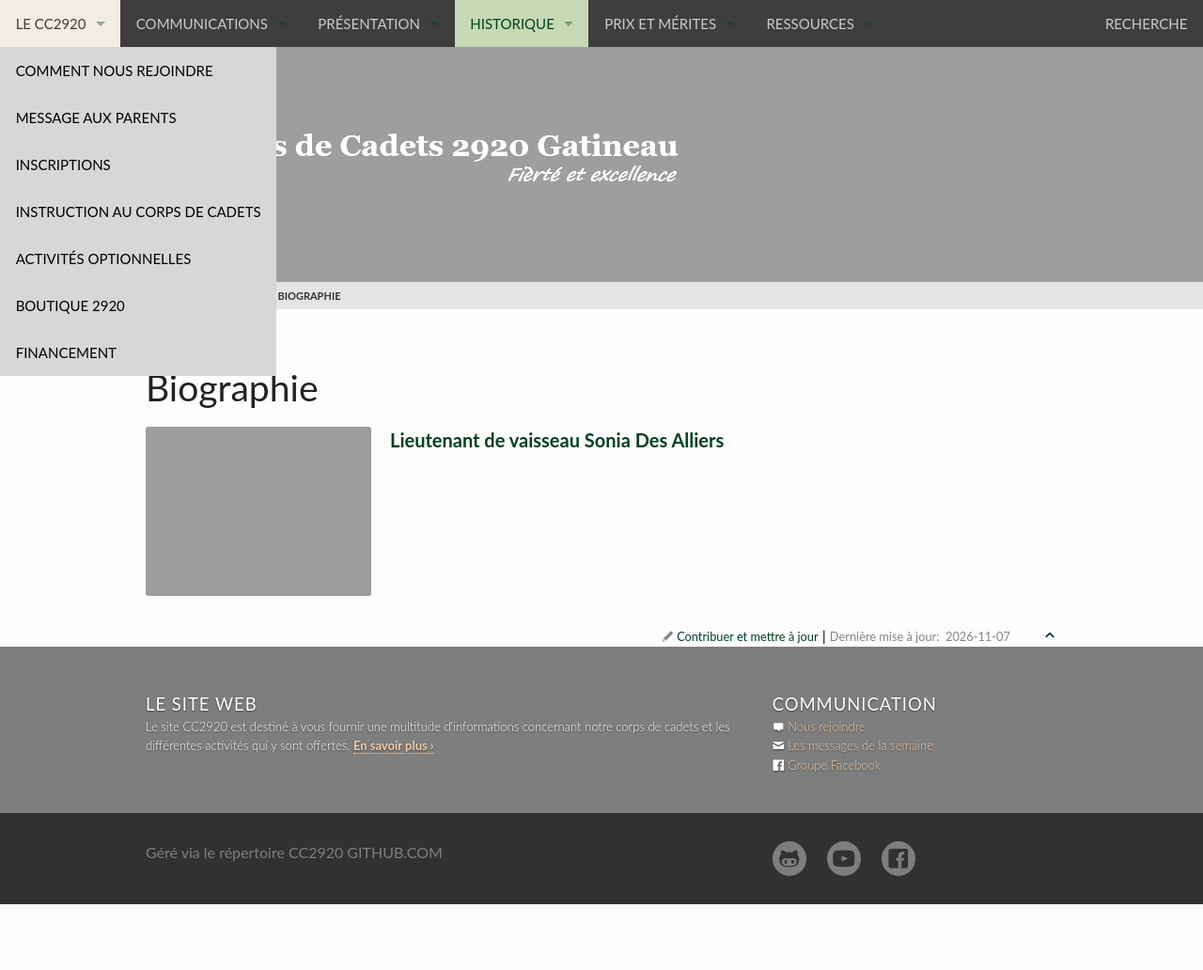
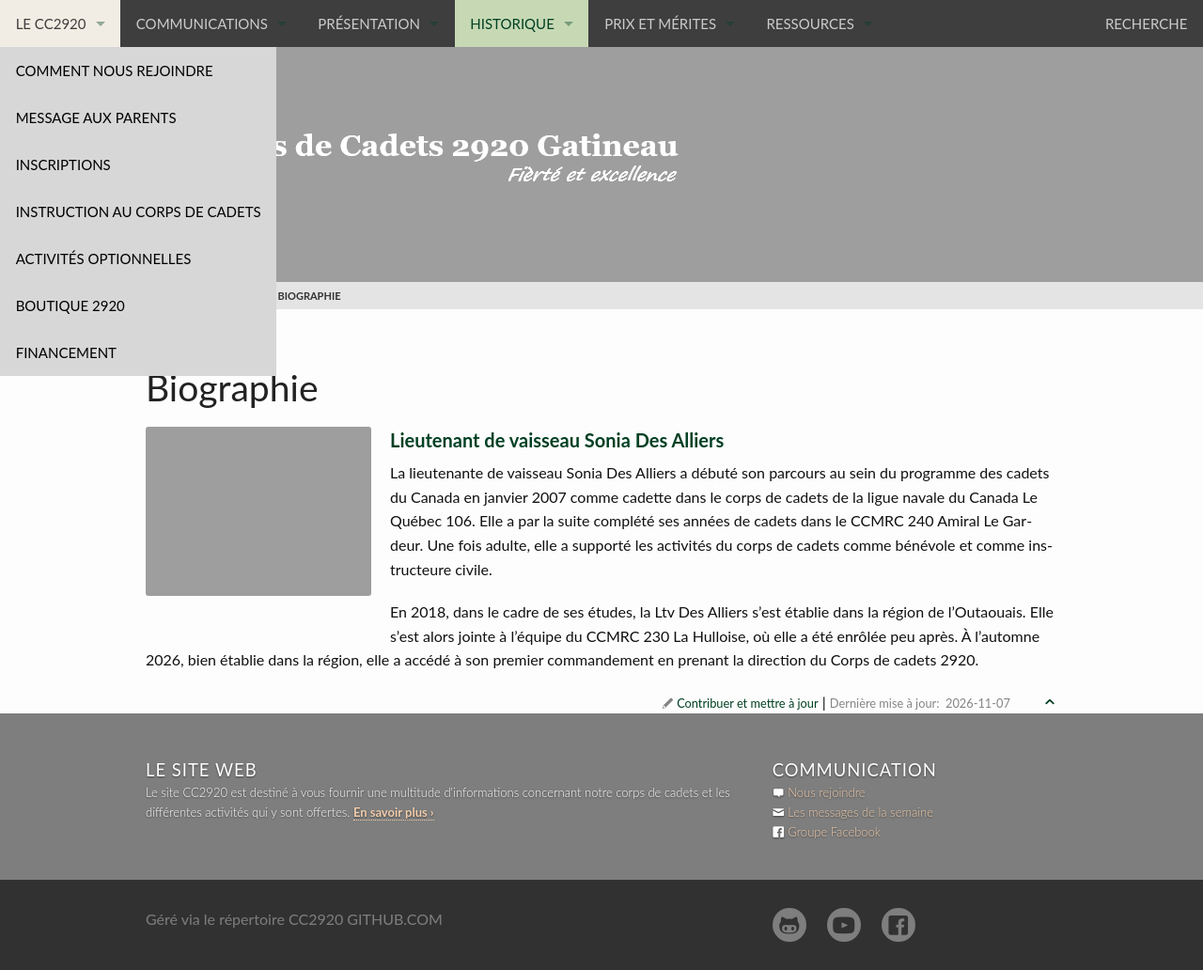
Before and after one commit to CC2920/web, a Jekyll site: the page built from _historique/commandants/2026-sonia-des-alliers.md, in a window 1280 px wide. Shown: the whole page at 94% size. Built offline with Jekyll 4.4.1, drawn with Linux system fonts in a browser that asks for light colours; before the commit the page ends 962 px from its top, so only the background shows below that.

Commit message:
Add biography details for Sonia Des Alliers
Added background information about Lieutenant de vaisseau Sonia Des Alliers, including her cadet history and command position.

```diff
--- a/_historique/commandants/2026-sonia-des-alliers.md
+++ b/_historique/commandants/2026-sonia-des-alliers.md
@@ -3,3 +3,6 @@ dates: "2026 - "
 cmdt: "Lieutenant de vaisseau Sonia Des Alliers"
 picture: "/docs/historique/CmdtDesAlliersS.jpg"
 ---
+La lieutenante de vaisseau Sonia Des Alliers a débuté son parcours au sein du programme des cadets du Canada en janvier 2007 comme cadette dans le corps de cadets de la ligue navale du Canada Le Québec 106. Elle a par la suite complété ses années de cadets dans le CCMRC 240 Amiral Le Gardeur. Une fois adulte, elle a supporté les activités du corps de cadets comme bénévole et comme instructeure civile.
+
+En 2018, dans le cadre de ses études, la Ltv Des Alliers s'est établie dans la région de l'Outaouais. Elle s'est alors jointe à l'équipe du CCMRC 230 La Hulloise, où elle a été enrôlée peu après. À l'automne 2026, bien établie dans la région, elle a accédé à son premier commandement en prenant la direction du Corps de cadets 2920.
```
